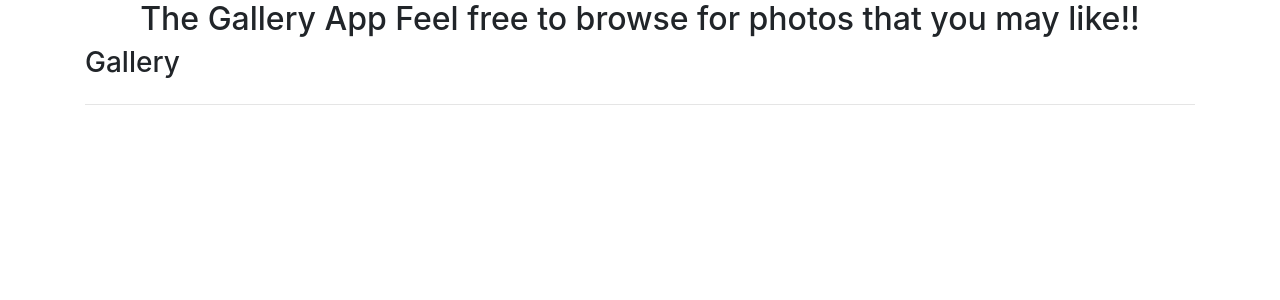
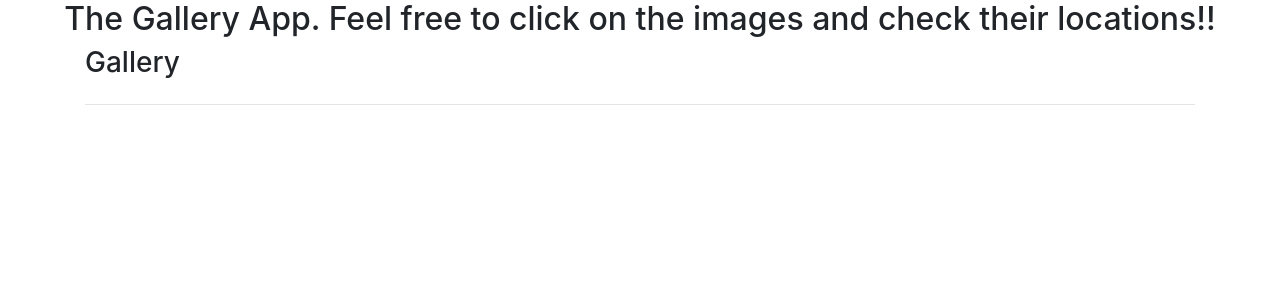
Before and after one commit to katono254/Gallery-app, a Django app: page / in a window 1280 px wide. Shown: the part 68-368 px from the top of the page. Run offline with Django 3.2, Linux system fonts and the light colour scheme; data that the repository does not hold is empty; some libraries are stand-ins or nearby versions.

Commit message:
Changed the header in the app

```diff
--- a/photos/templates/Render/index.html
+++ b/photos/templates/Render/index.html
@@ -4,8 +4,8 @@
 
 {% block content %}
 <div class="container-fluid landing">
-    <h2 class="text-center imagea">The Gallery App
-        Feel free to browse for photos that you may like!!
+    <h2 class="text-center imagea">The Gallery App.
+        Feel free to click on the images and check their locations!!
     </h2>
 
 </div>
@@ -17,12 +17,7 @@
                 <h3>Gallery</h3>
             </div>
             <div class="col-md-5">
-            <span id="locations">
-                {% for location in locations %}
-                    <a class="btn btn-outline-info btn-sm" id="btn"
-                       href="/location/{{location.name}}">{{location.name}}</a>
-                {%endfor%}
-             </span>
+
             </div>
         </div>
         <hr>
```
Also changed, not shown: static/images/1358210.jpg (added).
